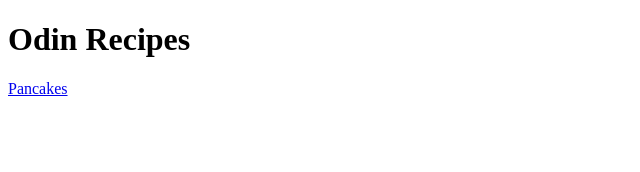
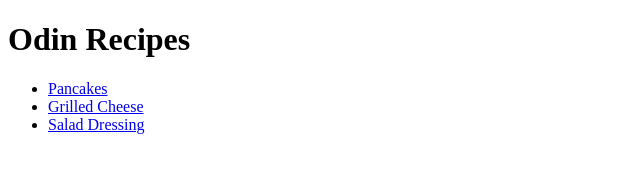
Before and after one commit to beanquinox/odin-recipes, a plain HTML site: page index.html in a window 1280 px wide. Shown: the whole page, without its empty margins (0-640 px from the left). Drawn offline with Linux system fonts and the light colour scheme.

Commit message:
Put recipes in a list

```diff
--- a/index.html
+++ b/index.html
@@ -6,6 +6,10 @@
   </head>
   <body>
     <h1>Odin Recipes</h1>
-    <a href="recipes/pancakes.html">Pancakes</a>
+    <ul>
+      <li><a href="recipes/pancakes.html">Pancakes</a></li>
+      <li><a href="recipes/grilled-cheese.html">Grilled Cheese</a></li>
+      <li><a href="recipes/salad-dressing.html">Salad Dressing</a></li>
+    </ul>
   </body>
 </html>
```
